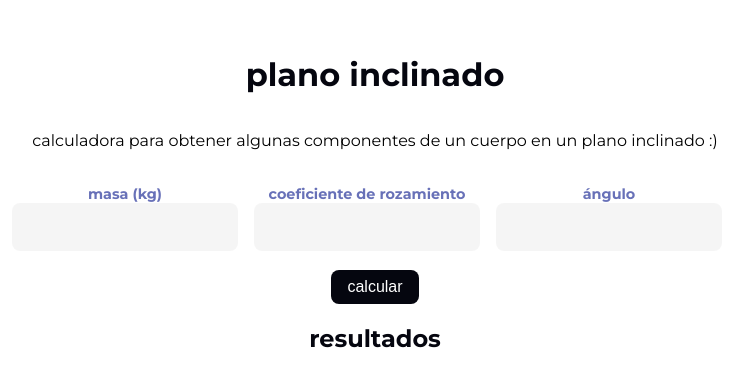
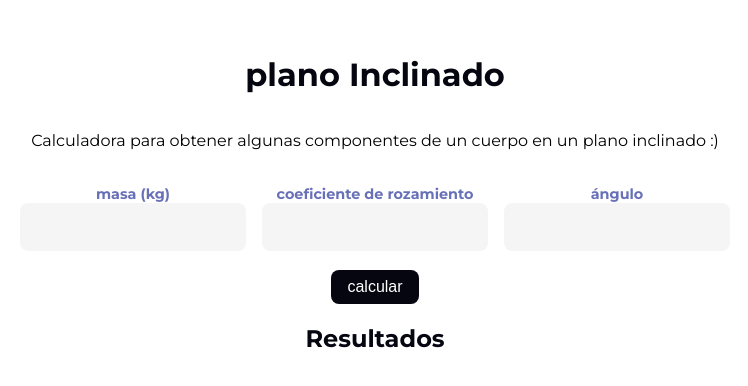
Before and after one commit to XTRA2BY/plano-inclinado, a plain HTML site: page index.html in a window 1280 px wide. Shown: the part 181-567 px from the top of the page, without its empty margins (265-1013 px from the left). Drawn offline with Linux system fonts and the light colour scheme.

Commit message:
Update index.html

```diff
--- a/index.html
+++ b/index.html
@@ -5,14 +5,14 @@
     <meta name="viewport" content="width=device-width, initial-scale=1.0">
     <title>Plano Inclinado</title>
     <link rel="stylesheet" href="styles.css">
-    <script src="script.js" defer></script>
     <link rel="preconnect" href="https://fonts.googleapis.com">
     <link rel="preconnect" href="https://fonts.gstatic.com" crossorigin>
-    <link href="https://fonts.googleapis.com/css2?family=Montserrat:ital,wght@0,100..900;1,100..900&display=swap" rel="stylesheet">
+    <link href="https://fonts.googleapis.com/css2?family=Montserrat:wght@100;400;700&display=swap" rel="stylesheet">
+    <script src="script.js" defer></script>
 </head>
 <body>
-    <h1>plano inclinado</h1>
-    <p class="descripcion">calculadora para obtener algunas componentes de un cuerpo en un plano inclinado :)</p>
+    <h1>plano Inclinado</h1>
+    <p class="descripcion">Calculadora para obtener algunas componentes de un cuerpo en un plano inclinado :)</p>
     <br>
     <form id="calcForm">
         <div class="input-group">
@@ -27,11 +27,10 @@
             <label for="angulo" class="label">ángulo</label>
             <input type="number" id="angulo" class="input" step="0.1" required>
         </div>
-        <br>
     </form>
     <br>
-        <button type="button" onclick="calcular()">calcular</button>
-    <h2>resultados</h2>
+    <button type="button" onclick="calcular()">calcular</button>
+    <h2>Resultados</h2>
     <p id="resultados"></p>
 </body>
 </html>
```
